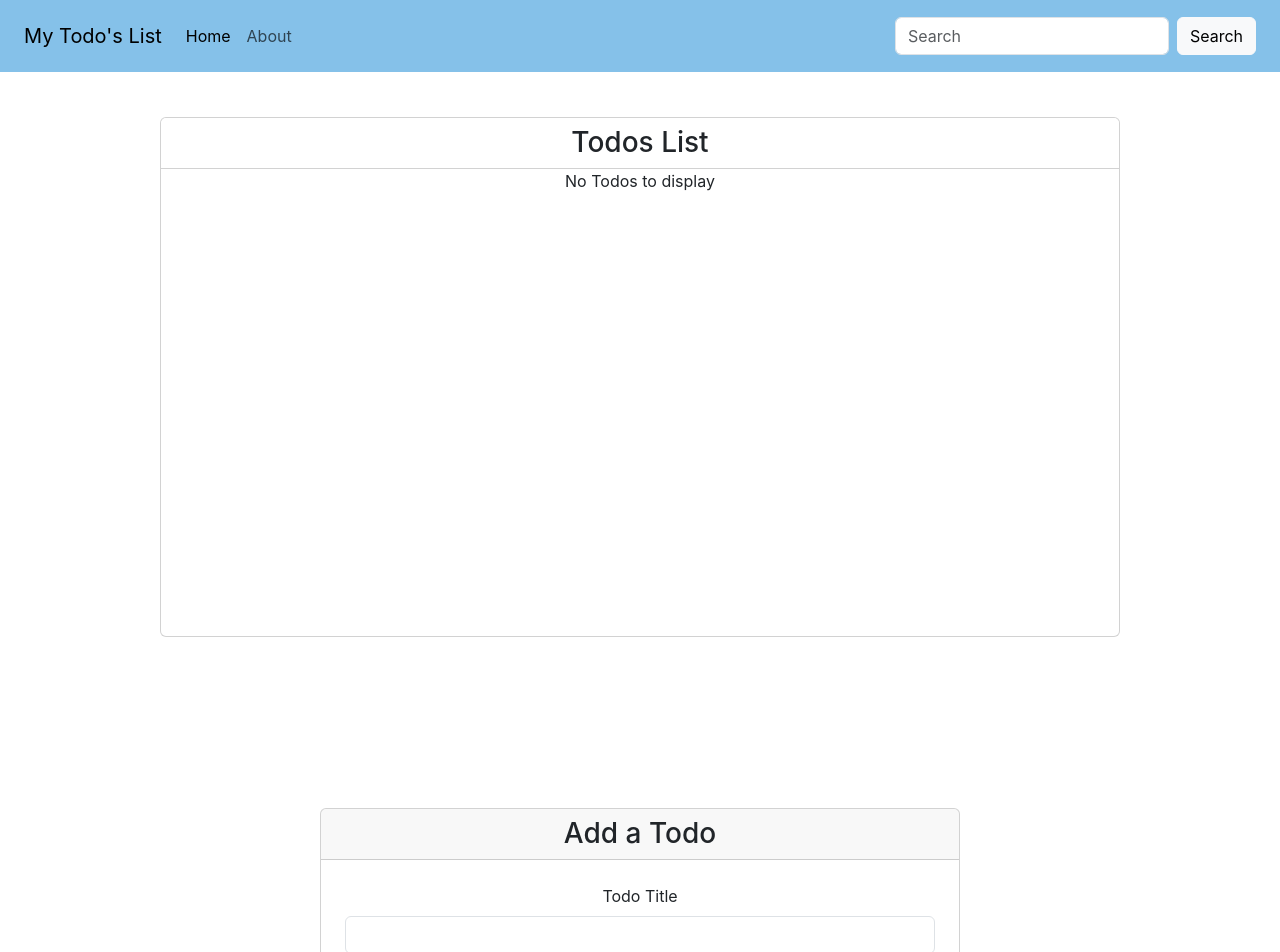
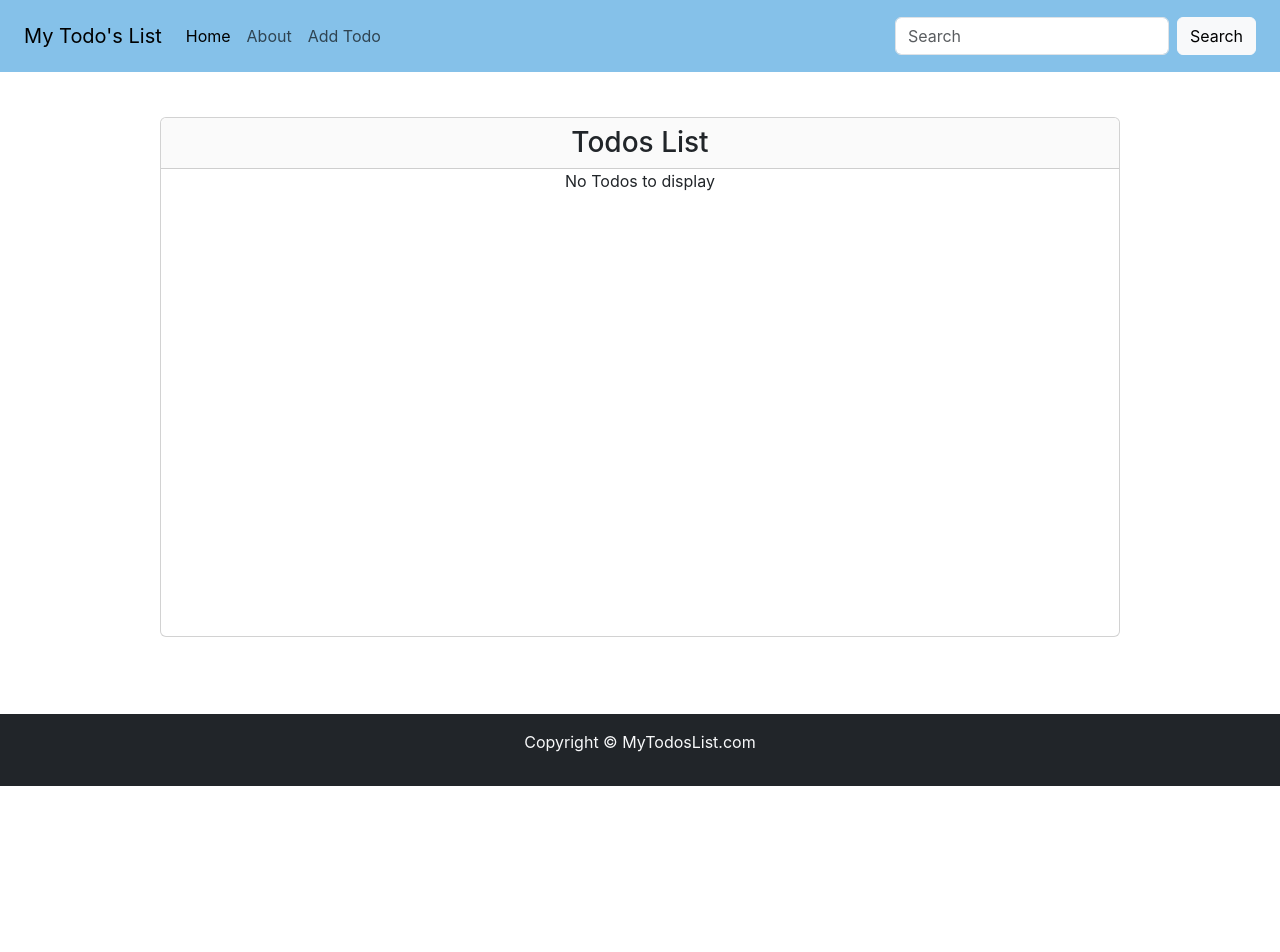
Before and after one commit to Szkrishna/React-Learning-with-Project, a React (Create React App) app in the folder todos-list/: page / in a window 1280 px wide. Shown: the top 952 px of the page. After the commit the page ends 800 px from the top, so only its background shows below. Built offline with nearby package versions, Linux system fonts and the light colour scheme.

Commit message:
adding routes to pages to make it

```diff
--- a/todos-list/src/App.js
+++ b/todos-list/src/App.js
@@ -6,16 +6,15 @@ import { Todos } from './MyComponents/Todos';
 import React, { useState, useEffect } from 'react';
 import {
   BrowserRouter as Router,
-  // Routes,
-  // Route
+  Routes,
+  Route
 } from "react-router-dom";
 
 function App() {
   let initTodo;
   if (localStorage.getItem("todos") === null) {
     initTodo = [];
-  }
-  else {
+  } else {
     initTodo = JSON.parse(localStorage.getItem("todos"));
   }
 
@@ -23,45 +22,41 @@ function App() {
     let sno;
     if (todos.length === 0) {
       sno = 0;
-    }
-    else {
+    } else {
       sno = todos[todos.length - 1].sno + 1;
     }
     const myTodo = {
       sno: sno,
       title: title,
       desc: desc,
-    }
+    };
     setTodos([...todos, myTodo]);
-  }
+  };
+
+  const onDelete = (todo) => {
+    setTodos(todos.filter((e) => {
+      return e !== todo;
+    }));
+    localStorage.setItem("todos", JSON.stringify(todos));
+  };
 
   const [todos, setTodos] = useState(initTodo);
   useEffect(() => {
     localStorage.setItem("todos", JSON.stringify(todos));
   }, [todos]);
 
-  const onDelete = (todo) => {
-    setTodos(todos.filter((e) => {
-      return e !== todo;
-    }));
-    localStorage.setItem("todos", JSON.stringify(todos));
-  }
-
   return (
     <>
       <Router>
         <Header title="My Todo's List" search={true} />
-        <Todos todos={todos} onDelete={onDelete} />
-        <AddTodo addTodo={addTodo} />
-        {/* <Routes>
-          <Route exact path="/" render={() => {
-            return (
-              <>
-                <Todos todos={todos}/>
-              </>)
-          }}>
-          </Route>
-        </Routes> */}
+        <Routes>
+          <Route exact path="/" element={
+            <Todos todos={todos} onDelete={onDelete} />
+          } />
+          <Route exact path="/add-todo" element={
+            <AddTodo addTodo={addTodo} />
+          } />
+        </Routes>
         <Footer />
       </Router>
     </>
--- a/todos-list/src/MyComponents/Header.jsx
+++ b/todos-list/src/MyComponents/Header.jsx
@@ -13,10 +13,13 @@ export const Header = (props) => {
         <div class="collapse navbar-collapse" id="navbarSupportedContent">
           <ul class="navbar-nav me-auto mb-2 mb-lg-0">
             <li class="nav-item">
-              <Link class="nav-link active" aria-current="page" href="#">Home</Link>
+              <Link class="nav-link active" aria-current="page" to="/">Home</Link>
             </li>
             <li class="nav-item">
-              <Link class="nav-link" href="#">About</Link>
+              <Link class="nav-link" to="/about">About</Link>
+            </li>
+            <li class="nav-item">
+              <Link class="nav-link" to="/add-todo">Add Todo</Link>
             </li>
           </ul>
           {props.search ? <form class="d-flex" role="search">
--- a/todos-list/src/MyComponents/Todos.jsx
+++ b/todos-list/src/MyComponents/Todos.jsx
@@ -25,7 +25,7 @@ export const Todos = (props) => {
         position: "sticky",
         top: "0",
         zIndex: "100",
-        backgroundColor: "#fff"
+        backgroundColor: "#fafafa"
     }
     return (
         <div className="container text-center" style={myStyle}>
```
